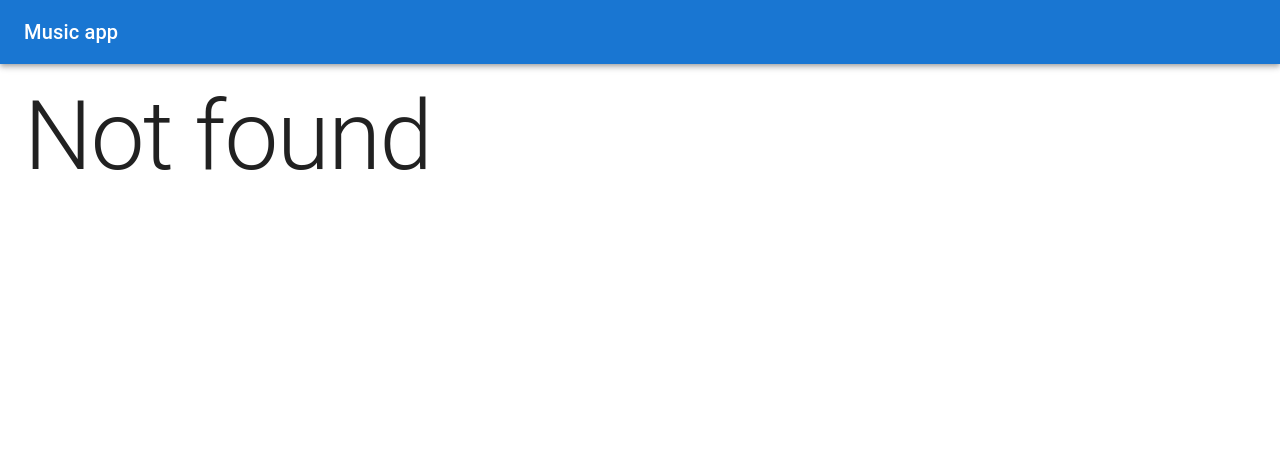
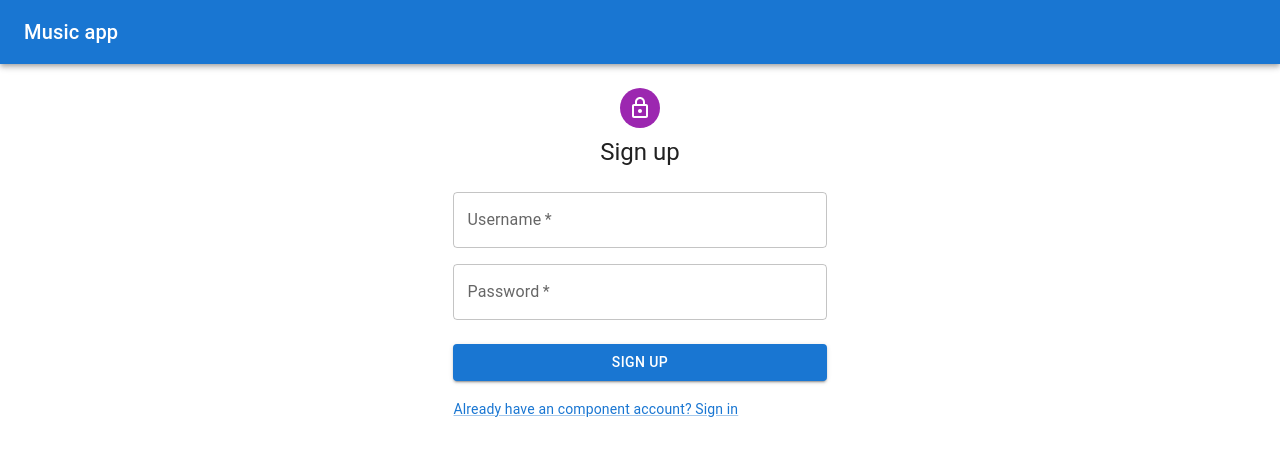
Before and after one commit to Benvire22/music-app, a React (Vite) app in the folder music-app-frontend/: page /register in a window 1280 px wide. Before the commit this address had no page. Shown: the top 456 px of the page. Built offline with nearby package versions, Linux system fonts and the light colour scheme.

Commit message:
hw-86. install redux-persist, config persist store. create usersSlice, config requests. Create Register component.

```diff
--- a/music-app-frontend/package.json
+++ b/music-app-frontend/package.json
@@ -21,7 +21,8 @@
     "react-dom": "^18.3.1",
     "react-redux": "^9.1.2",
     "react-router-dom": "^6.26.2",
-    "redux": "^5.0.1"
+    "redux": "^5.0.1",
+    "redux-persist": "^6.0.0"
   },
   "devDependencies": {
     "@eslint/js": "^9.9.0",
--- a/music-app-frontend/src/App.tsx
+++ b/music-app-frontend/src/App.tsx
@@ -4,6 +4,9 @@
 import OneArtist from './features/artists/OneArtist';
 import OneAlbum from './features/artists/OneAlbum';
 import Artists from './features/artists/Artists';
+import Register from './features/users/Register';
+import Login from './features/users/Login';
+
 const App = () => {
   return (
     <>
@@ -15,6 +18,8 @@
           <Route path="/" element={<Artists />} />
           <Route path="/artists/:artistId" element={<OneArtist />} />
           <Route path="/albums/:albumId" element={<OneAlbum />} />
+          <Route path="/register" element={<Register />} />
+          <Route path="/login" element={<Login />} />
           <Route path="*" element={<Typography variant="h1">Not found</Typography>} />
         </Routes>
       </Container>
--- a/music-app-frontend/src/app/store.ts
+++ b/music-app-frontend/src/app/store.ts
@@ -1,15 +1,36 @@
-import { configureStore } from '@reduxjs/toolkit';
+import { combineReducers, configureStore } from '@reduxjs/toolkit';
 import { artistsReducer } from '../features/artists/artistsSlice';
 import { albumsReducer } from '../features/albums/albumsSlice';
 import { tracksReducer } from '../features/tracks/tracksSlice';
+import storage from 'redux-persist/lib/storage';
+import { usersReducer } from '../features/users/usersSlice';
+import { persistReducer, FLUSH, PAUSE, PERSIST, PURGE, REGISTER, REHYDRATE, persistStore } from 'redux-persist';
+
+const usersPersistConfig = {
+  key: 'music-app:users',
+  storage,
+  whitelist: ['user'],
+};
+
+const rootReducer = combineReducers({
+  artists: artistsReducer,
+  albums: albumsReducer,
+  tracks: tracksReducer,
+  users: persistReducer(usersPersistConfig, usersReducer),
+});
 
 export const store = configureStore({
-  reducer: {
-    artists: artistsReducer,
-    albums: albumsReducer,
-    tracks: tracksReducer,
+  reducer: rootReducer,
+  middleware: (getDefaultMiddleware) => {
+    return getDefaultMiddleware({
+      serializableCheck: {
+        ignoredActions: [FLUSH, REHYDRATE, PAUSE, PERSIST, PURGE, REGISTER],
+      }
+    });
   },
 });
 
+export const persitor = persistStore(store);
+
 export type RootState = ReturnType<typeof store.getState>;
 export type AppDispatch = typeof store.dispatch;
--- /dev/null
+++ b/music-app-frontend/src/features/users/Register.tsx
@@ -0,0 +1,109 @@
+import React, { useState } from 'react';
+import { Avatar, Box, Button, TextField, Typography, Link } from '@mui/material';
+import Grid from '@mui/material/Grid2';
+import LockOutlinedIcon from '@mui/icons-material/LockOutlined';
+import { Link as RouterLink, useNavigate } from 'react-router-dom';
+import { useAppDispatch, useAppSelector } from '../../app/hooks';
+import { selectRegisterError } from './usersSlice';
+import { RegisterMutation } from '../../types';
+import { register } from './usersThunks';
+
+const Register = () => {
+  const dispatch = useAppDispatch();
+  const navigate = useNavigate();
+  const error = useAppSelector(selectRegisterError);
+  // const loading = useAppSelector(selectRegisterLoading);
+
+  const [state, setState] = useState<RegisterMutation>({
+    username: '',
+    password: '',
+  });
+
+  const getFieldError = (fieldName: string) => {
+    return error?.errors[fieldName]?.message;
+  };
+
+  const inputChangeHandler = (event: React.ChangeEvent<HTMLInputElement>) => {
+    const { name, value } = event.target;
+    setState((prevState) => ({
+      ...prevState,
+      [name]: value,
+    }));
+  };
+
+  const submitFormHandler = async (event: React.FormEvent) => {
+    event.preventDefault();
+    try {
+      await dispatch(register(state)).unwrap();
+      navigate('/');
+      setState({
+        username: '',
+        password: '',
+      });
+    } catch (e) {
+      console.error(e);
+    }
+  };
+
+  return (
+    <Box
+      sx={{
+        mt: 1,
+        display: 'flex',
+        flexDirection: 'column',
+        alignItems: 'center',
+      }}
+    >
+      <Avatar sx={{ m: 1, bgcolor: 'secondary.main' }}>
+        <LockOutlinedIcon />
+      </Avatar>
+      <Typography component="h1" variant="h5">
+        Sign up
+      </Typography>
+      <Box component="form" noValidate onSubmit={submitFormHandler} sx={{ mt: 3 }}>
+        <Grid container direction="column" spacing={2}>
+          <Grid>
+            <TextField
+              label="Username"
+              name="username"
+              value={state.username}
+              autoComplete="new-username"
+              onChange={inputChangeHandler}
+              required
+              error={Boolean(getFieldError('username'))}
+              helperText={getFieldError('username')}
+            />
+          </Grid>
+          <Grid>
+            <TextField
+              type="password"
+              label="Password"
+              name="password"
+              value={state.password}
+              autoComplete="new-password"
+              onChange={inputChangeHandler}
+              required
+              error={Boolean(getFieldError('password'))}
+              helperText={getFieldError('password')}
+            />
+          </Grid>
+        </Grid>
+        <Button
+          type="submit"
+          fullWidth
+          variant="contained"
+          sx={{ mt: 3, mb: 2 }}
+          color="primary"
+          onClick={submitFormHandler}
+        >
+          Sign up
+        </Button>
+        <Link component={RouterLink} to={'/login'} variant="body2">
+          Already have an component account? Sign in
+        </Link>
+      </Box>
+    </Box>
+  );
+};
+
+export default Register;
--- /dev/null
+++ b/music-app-frontend/src/features/users/usersSlice.ts
@@ -0,0 +1,66 @@
+import { createSlice } from '@reduxjs/toolkit';
+import { GlobalError, User, ValidationError } from '../../types';
+import { login, register } from './usersThunks';
+
+interface UsersState {
+  user: User | null;
+  registerLoading: boolean;
+  registerError: ValidationError | null;
+  loginLoading: boolean;
+  loginError: GlobalError | null;
+}
+
+const initialState: UsersState = {
+  user: null,
+  registerLoading: false,
+  registerError: null,
+  loginLoading: false,
+  loginError: null,
+};
+
+export const usersSlice = createSlice({
+  name: 'users',
+  initialState,
+  reducers: {},
+  extraReducers: (builder) => {
+    builder
+      .addCase(register.pending, (state) => {
+        state.registerError = null;
+        state.registerLoading = true;
+      })
+      .addCase(register.fulfilled, (state, { payload: user }) => {
+        state.registerLoading = false;
+        state.user = user;
+      })
+      .addCase(register.rejected, (state, { payload: error }) => {
+        state.registerError = error || null;
+        state.registerLoading = false;
+      });
+
+    builder
+      .addCase(login.pending, (state) => {
+        state.loginError = null;
+        state.loginLoading = true;
+      })
+      .addCase(login.fulfilled, (state, { payload: user }) => {
+        state.loginLoading = false;
+        state.user = user;
+      })
+      .addCase(login.rejected, (state, { payload: error }) => {
+        state.loginError = error || null;
+        state.loginLoading = false;
+      });
+  },
+  selectors: {
+    selectUser: (state) => state.user,
+    selectRegisterLoading: (state) => state.registerLoading,
+    selectRegisterError: (state) => state.registerError,
+    selectLoginLoading: (state) => state.loginLoading,
+    selectLoginError: (state) => state.loginError,
+  },
+});
+
+export const usersReducer = usersSlice.reducer;
+
+export const { selectUser, selectRegisterLoading, selectRegisterError, selectLoginLoading, selectLoginError } =
+  usersSlice.selectors;
--- /dev/null
+++ b/music-app-frontend/src/features/users/usersThunks.ts
@@ -0,0 +1,45 @@
+import { createAsyncThunk } from '@reduxjs/toolkit';
+import { isAxiosError } from 'axios';
+import { GlobalError, LoginMutation, RegisterMutation, User, ValidationError } from '../../types';
+import axiosApi from '../../axiosApi';
+import { RootState } from '../../app/store';
+
+export const register = createAsyncThunk<User, RegisterMutation, { rejectValue: ValidationError }>(
+  'users/register',
+  async (registerMutation, { rejectWithValue }) => {
+    try {
+      const { data: user } = await axiosApi.post<User>('/users', registerMutation);
+      return user;
+    } catch (e) {
+      if (isAxiosError(e) && e.response && e.response.status === 400) {
+        return rejectWithValue(e.response.data);
+      }
+
+      throw e;
+    }
+  },
+);
+
+export const login = createAsyncThunk<User, LoginMutation, { rejectValue: GlobalError; state: RootState }>(
+  'users/login',
+  async (loginMutation, { rejectWithValue, getState }) => {
+    try {
+      const existingUser = getState().users.user;
+
+      if (existingUser) {
+        await axiosApi.post<User>('/users/sessions', loginMutation, {
+          headers: { Authorization: `Bearer ${existingUser.token}` },
+        });
+      }
+
+      const { data: user } = await axiosApi.post<User>('/users/sessions', loginMutation);
+      return user;
+    } catch (e) {
+      if (isAxiosError(e) && e.response && e.response.status === 400) {
+        return rejectWithValue(e.response.data);
+      }
+
+      throw e;
+    }
+  },
+);
--- a/music-app-frontend/src/main.tsx
+++ b/music-app-frontend/src/main.tsx
@@ -3,16 +3,19 @@
 import { BrowserRouter } from 'react-router-dom';
 import { CssBaseline, ThemeProvider } from '@mui/material';
 import App from './App';
-import { store } from './app/store';
+import { persitor, store } from './app/store';
 import theme from './theme';
+import { PersistGate } from 'redux-persist/integration/react';
 
 ReactDOM.createRoot(document.getElementById('root')!).render(
   <Provider store={store}>
+    <PersistGate persistor={persitor} >
       <BrowserRouter>
         <ThemeProvider theme={theme}>
           <CssBaseline />
           <App />
         </ThemeProvider>
       </BrowserRouter>
+    </PersistGate>
   </Provider>,
 );
```
Also changed, not shown: music-app-frontend/src/types.ts (+32 -0 lines), 1 other file (tests, documents, lock files or other folders). Lines whose indentation alone changed are shown as unchanged.
